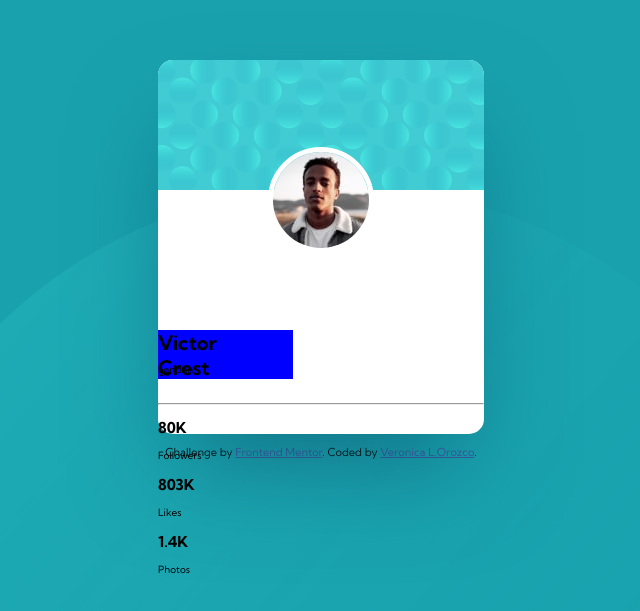
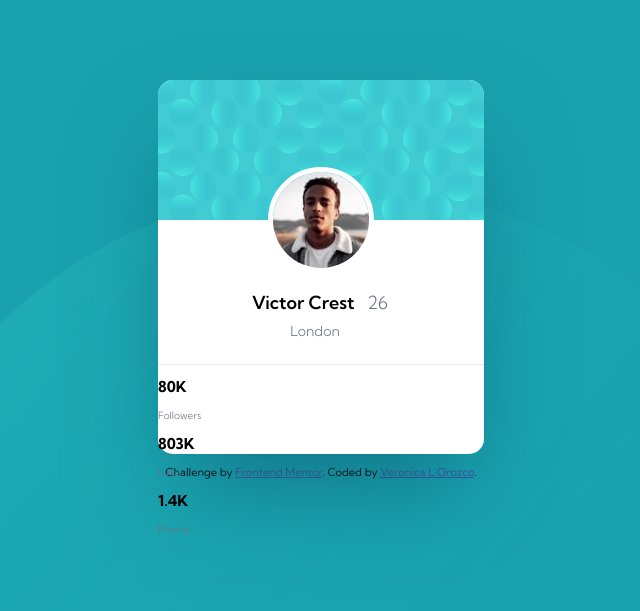
Before and after one commit to VLOrozco/Mobile-first-responsive-profile-card-component, a plain HTML site: page index.html in a window 1280 px wide. Shown: the part 135-746 px from the top of the page, without its empty margins (319-959 px from the left). Drawn offline with Linux system fonts and the light colour scheme.

Commit message:
Update styles.css
adjustments to heading and image

styles for .description-box {includes adjustments to name, age, location and horizontal rule}
- layout and typography

```diff
--- a/styles.css
+++ b/styles.css
@@ -67,6 +67,7 @@ body {
   height: 374px;
   width: 326px;
   border-radius: 15px;
+  margin-top: 39px;
 
   /* background */
   background: #FFFFFF;
@@ -75,12 +76,13 @@ body {
 }
   .header-bg, .bg-pattern {
     width: 100%;
+    height: 140px;
     border-radius: 15px 15px 0 0;
   }
   .image {
     position: relative;
     /* background-color: purple; */
-    top: -46.8px;
+    top: -53px;
     left: 110px;
     border-radius: 50%;
   }
@@ -92,29 +94,67 @@ body {
 
 
   .description-box {
-    background-color: blue;
-    display: block;
+    /* background-color: blue; */
+    position: absolute;
     height: 49px;
-    width: 135px;
-    margin-top: 28px;
-    margin-bottom: 24px;
+    width: 136px;
+    margin-top: -48.7px;
+    margin-left: 94px;
   }
     .name-age {
-      height: 23px;
-      width: 23px;
+      display: flex;
+      align-items: center;
+
     }
-    .name {
-      height: 22px;
-      width: 104px;
+      .name {
+        height: 22px;
+        width: 120px;
+      }
+      .age {
+        height: 22px;
+        width: 21px;
+        margin-left: 9.5px;
+      }
+      .location {
+        height: 17px;
+        width: 100%;
+        margin-top: -3px;
+        margin-left: -5px;
+      }
+
+    hr {
+      background-color: hsla(228, 9%, 92%, 1);
+      height: 1px;
+      width: 326px;
+      border: none;
+      margin-top: 35.5px;
     }
-    /* .age {
-      position: relative;
-    } */
 
 /* ========================================================================= */
 
 /* 3. TYPOGRAPHY */
-
+.name, .age {
+  font-size: 18px;
+  line-height: 22px;
+  letter-spacing: 0px;
+  text-align: left;
+}
+  .name {
+    font-weight: 600;
+  }
+  .location {
+    font-size: 14px;
+    line-height: 17px;
+    text-align: center;
+  }
+  .age,
+  .location,
+  .flwrs-txt,
+  .likes-txt,
+  .photo-txt {
+    color: #6B7082;
+    font-weight: 300;
+  }
 
 
 .attribution {
```
